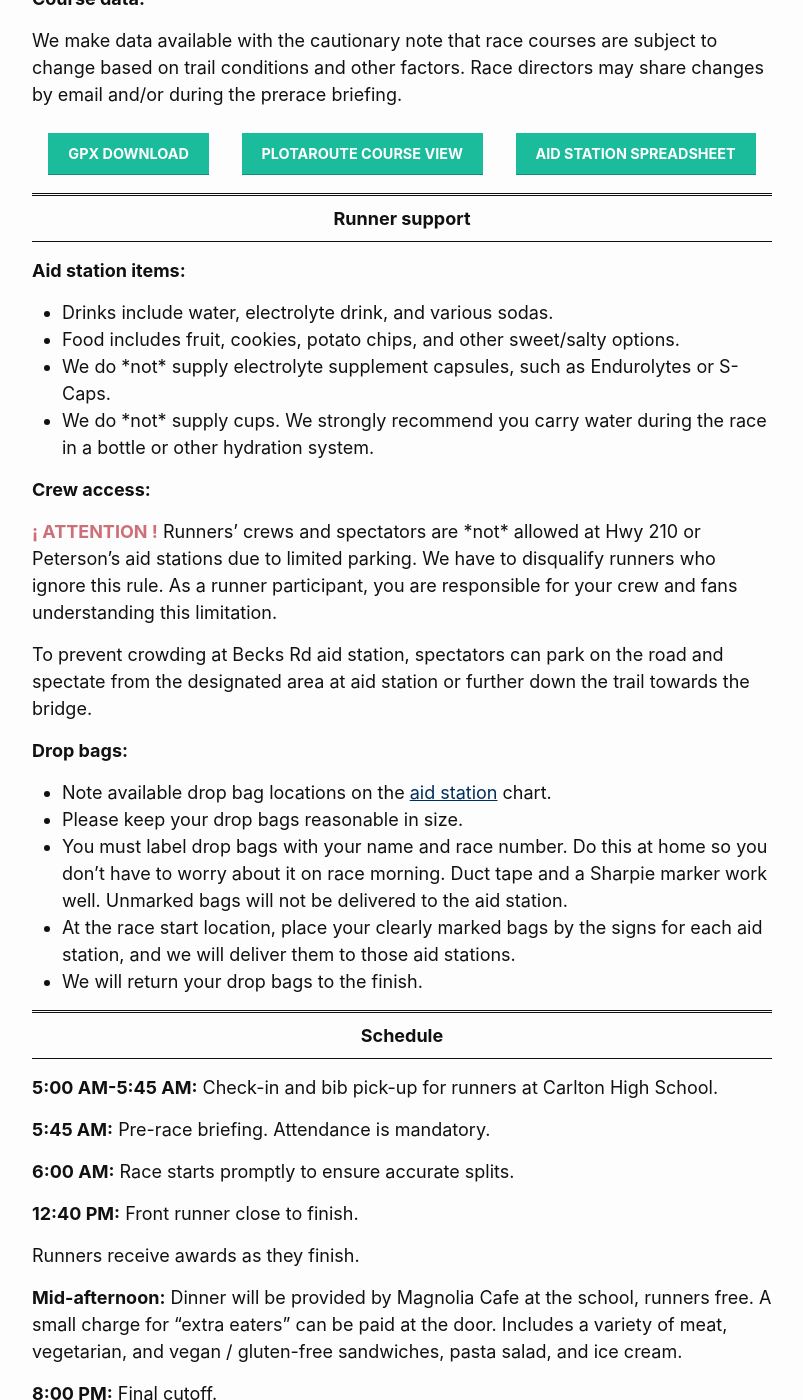
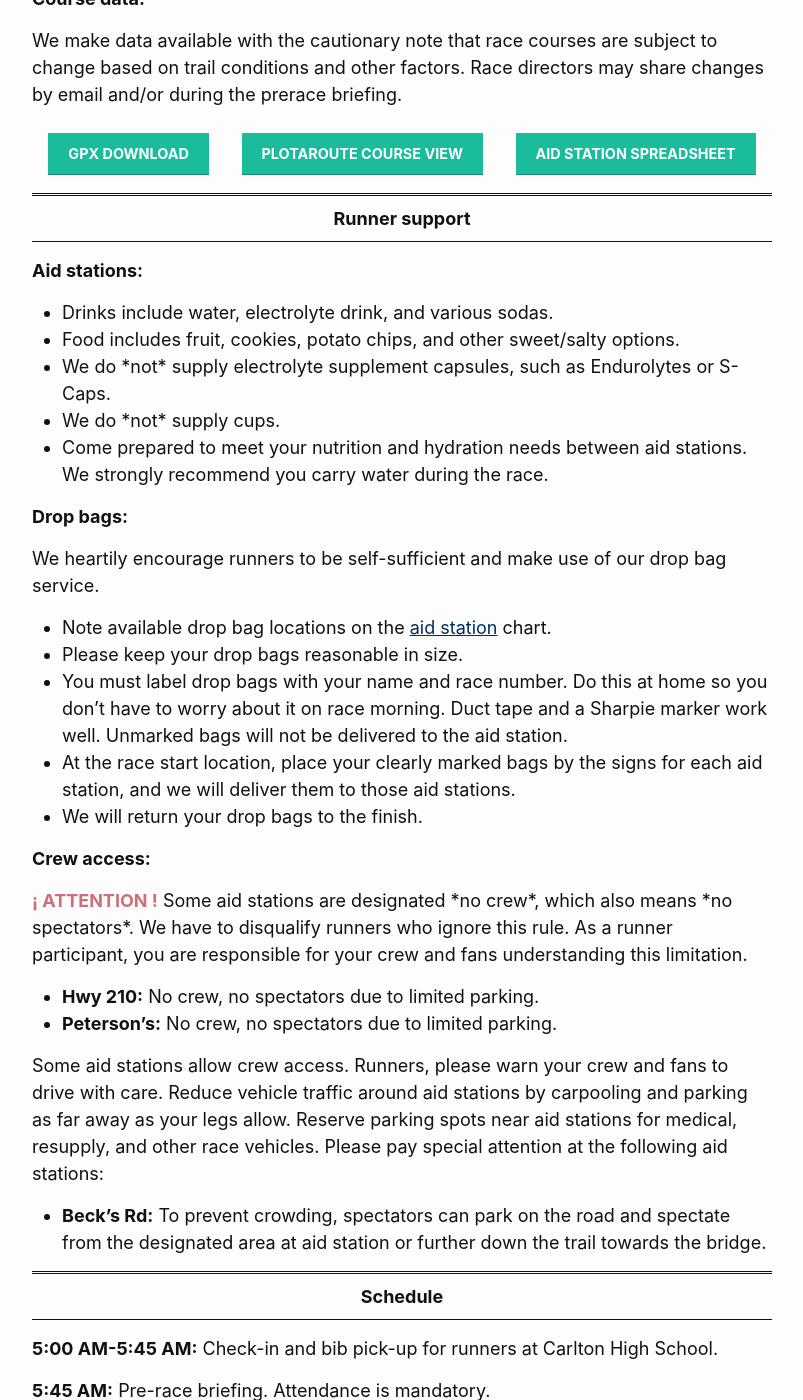
Before and after one commit to nmtc-run/nmtc-run.github.io, a Jekyll site: the page built from pages/event-voyageur.md, in a window 1280 px wide and 1400 px high, scrolled down 2905 px. Shown: the whole window, without its empty margins (238-1041 px from the left). Built offline with Jekyll 4.4.1, drawn with Linux system fonts in a browser that asks for light colours.

Commit message:
content tweaks to runner support section

```diff
--- a/pages/event-voyageur.md
+++ b/pages/event-voyageur.md
@@ -24,25 +24,33 @@ redirect_from: /about-our-races/minnesota-voyageur-ultramarathon/
 
 # Runner support
 
-## Aid station items:
+## Aid stations:
 * Drinks include water, electrolyte drink, and various sodas.
 * Food includes fruit, cookies, potato chips, and other sweet/salty options.
 * We do \*not\* supply electrolyte supplement capsules, such as Endurolytes or S-Caps.
-* We do \*not\* supply cups. We strongly recommend you carry water during the race in a bottle or other hydration system.
-
-## Crew access:
-
-**<span class="nb">¡ ATTENTION !</span>** Runners’ crews and spectators are \*not\* allowed at Hwy 210 or Peterson’s aid stations due to limited parking. We have to disqualify runners who ignore this rule. As a runner participant, you are responsible for your crew and fans understanding this limitation.
-
-To prevent crowding at Becks Rd aid station, spectators can park on the road and spectate from the designated area at aid station or further down the trail towards the bridge.
+* We do \*not\* supply cups.
+* Come prepared to meet your nutrition and hydration needs between aid stations. We strongly recommend you carry water during the race.
 
 ## Drop bags:
 
-* Note available drop bag locations on the [aid station](#aid-stations-crew-access-and-drop-bags) chart.
+We heartily encourage runners to be self-sufficient and make use of our drop bag service.
+
+* Note available drop bag locations on the [aid station](#aid-stations) chart.
 * Please keep your drop bags reasonable in size.
 * You must label drop bags with your name and race number. Do this at home so you don’t have to worry about it on race morning. Duct tape and a Sharpie marker work well. Unmarked bags will not be delivered to the aid station.
 * At the race start location, place your clearly marked bags by the signs for each aid station, and we will deliver them to those aid stations.
 * We will return your drop bags to the finish.
+
+## Crew access:
+
+**<span class="nb">¡ ATTENTION !</span>** Some aid stations are designated \*no crew\*, which also means \*no spectators*\. We have to disqualify runners who ignore this rule. As a runner participant, you are responsible for your crew and fans understanding this limitation.
+
+* **Hwy 210:** No crew, no spectators due to limited parking.
+* **Peterson's:** No crew, no spectators due to limited parking.
+
+Some aid stations allow crew access. Runners, please warn your crew and fans to drive with care. Reduce vehicle traffic around aid stations by carpooling and parking as far away as your legs allow. Reserve parking spots near aid stations for medical, resupply, and other race vehicles. Please pay special attention at the following aid stations:
+
+* **Beck's Rd:** To prevent crowding, spectators can park on the road and spectate from the designated area at aid station or further down the trail towards the bridge.
 
 # Schedule
 
@@ -80,7 +88,7 @@ Runners receive awards as they finish.
 
 **Cupless:** NMTC races are cup-free races. We will not provide paper cups at aid stations, and runners will need to carry their own cups (for example, collapsible cups, bottles, or other hydration vessels) for use at aid stations.
 
-**Cutoffs:** Voyageur aid stations enforce cutoffs (with the exception of the water-only Hwy 210 aid station, which is uncrewed). Please see the [aid station chart](#aid-stations-crew-access-and-drop-bags) for specific cutoff times. Runners must reach the finish in 14 hours, by 8:00 PM.
+**Cutoffs:** Voyageur aid stations enforce cutoffs (with the exception of the water-only Hwy 210 aid station, which is uncrewed). Please see the [aid station chart](#aid-stations) for specific cutoff times. Runners must reach the finish in 14 hours, by 8:00 PM.
 
 **Results:** Results are posted on [Ultrasignup](https://ultrasignup.com/register.aspx?did=114070){:target="_blank" rel="noopener noreferrer"} and [MTEC](https://www.mtecresults.com/event/show/4974/){:target="_blank" rel="noopener noreferrer"}.
 
```
Also changed, not shown: pages/event-curnow.md (+16 -6 lines).
